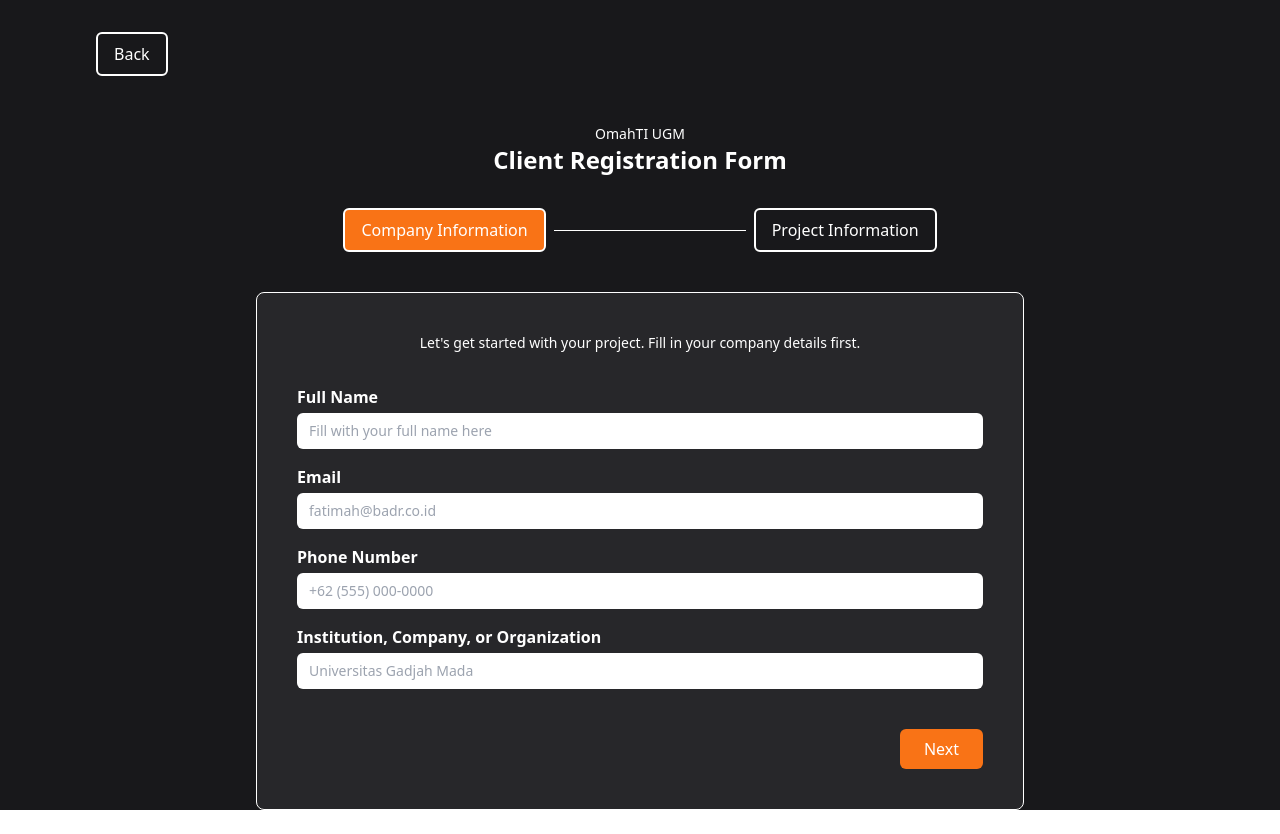
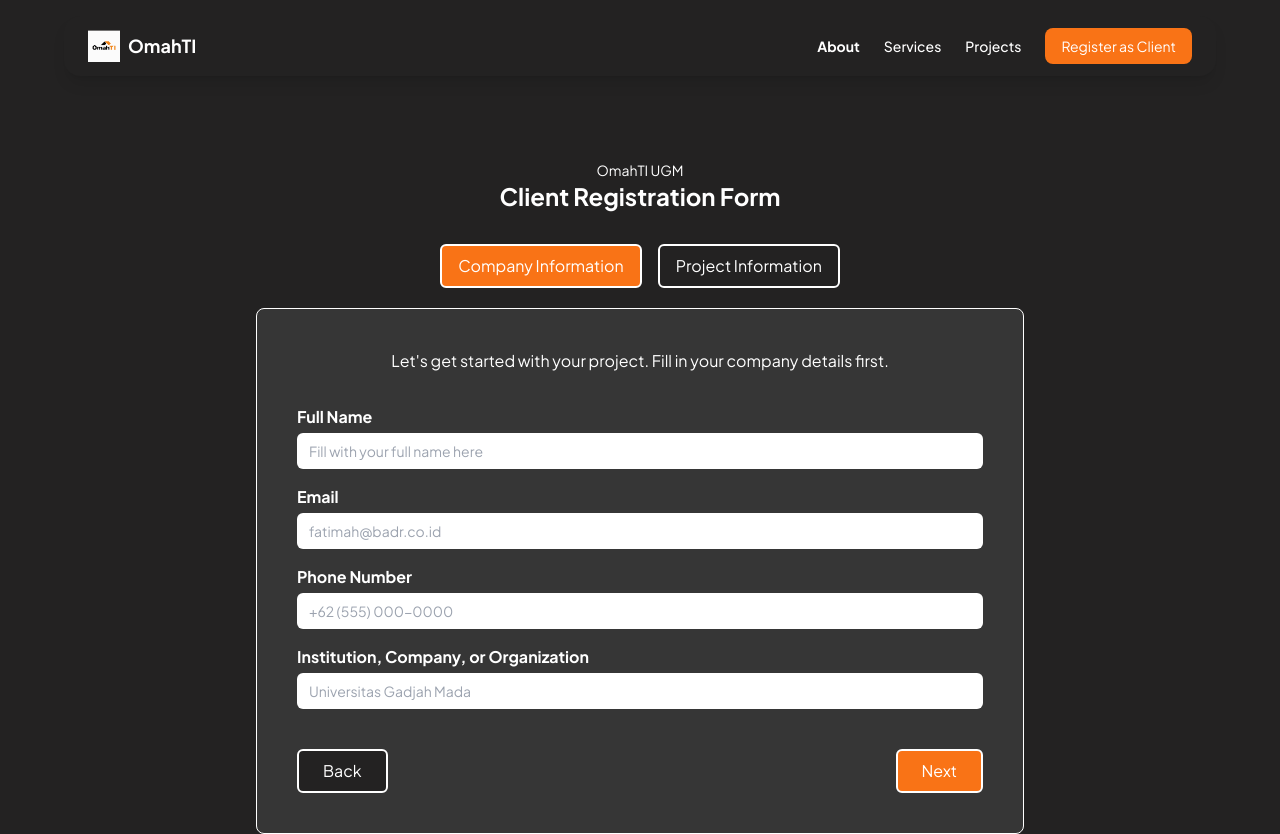
Before and after one commit to yusufimantaka/dinonaget, a React (Create React App) app in the folder stecu-frontend/: page /register in a window 1280 px wide. Before the commit the page ends 810 px from the top, so only its background shows below. Built offline with nearby package versions, Linux system fonts and the light colour scheme.

Commit message:
modifications in ClientReg

```diff
--- a/stecu-frontend/src/App.js
+++ b/stecu-frontend/src/App.js
@@ -14,29 +14,30 @@ import ClientRegistrationForm from './pages/ClientRegistrationForm';
 import ProjectIntakeForm from './pages/ProjectIntakeForm';
 import Estimation from './pages/Estimation';
 
-
 function LandingPage() {
   return (
-    <div className="bg-black text-white font-jakarta">
-      <Navbar />
+    <>
       <Hero />
       <About />
       <Services />
       <Projects />
       <Contact />
-    </div>
+    </>
   );
 }
 
 function App() {
   return (
     <Router>
+      <div className="bg-black text-white font-jakarta">
+        <Navbar /> {/* Navbar now always rendered */}
         <Routes>
           <Route path="/" element={<LandingPage />} />
           <Route path="/register" element={<ClientRegistrationForm />} />
           <Route path="/project" element={<ProjectIntakeForm />} />
           <Route path="/estimate" element={<Estimation />} />
         </Routes>
+      </div>
     </Router>
   );
 }
--- a/stecu-frontend/src/pages/ClientRegistrationForm.jsx
+++ b/stecu-frontend/src/pages/ClientRegistrationForm.jsx
@@ -39,24 +39,17 @@ const ClientRegistrationForm = () => {
       return;
     }
 
-    // Save to session storage
     Object.entries(form).forEach(([key, value]) =>
       sessionStorage.setItem(key, value)
     );
 
-    // Navigate to the next page
     navigate('/project');
   };
 
   return (
-    <div className="bg-zinc-900 min-h-screen text-white font-sans">
-      <button
-        className="mt-8 ml-24 px-4 py-2 border-2 border-white rounded-md"
-        onClick={() => navigate("/")}>
-          Back
-      </button>
-      <h2 className="text-center text-sm mt-12">OmahTI UGM</h2>
-      <h1 className="text-center text-2xl font-bold mb-8">Client Registration Form</h1>
+    <div className="min-h-screen bg-customGray text-white font-jakarta flex flex-col items-center pt-20">
+      <h2 className="pt-20 text-sm">OmahTI UGM</h2>
+      <h1 className="text-2xl font-bold mb-8">Client Registration Form</h1>
 
       <div className="flex justify-center items-center mb-5 gap-2">
         <div className="border-2 border-white px-4 py-2 rounded-md bg-orange-500">Company Information</div>
@@ -64,8 +57,8 @@ const ClientRegistrationForm = () => {
         <div className="border-2 border-white px-4 py-2 rounded-md">Project Information</div>
       </div>
 
-      <div className="bg-zinc-800 border border-white rounded-lg w-[65%] max-w-3xl mx-auto p-10 mt-10">
-        <p className="text-center text-sm mb-8">
+      <div className="bg-customGrayLight border border-white rounded-lg w-[90%] max-w-3xl p-10">
+        <p className="text-center text-l mb-8">
           Let's get started with your project. Fill in your company details first.
         </p>
         <form onSubmit={handleSubmit} className="flex flex-col gap-4">
@@ -91,10 +84,17 @@ const ClientRegistrationForm = () => {
             </div>
           ))}
 
-          <div className="flex justify-end mt-6">
+          <div className="flex justify-between mt-6">
+            <button
+              type="button"
+              onClick={() => navigate(-1)}
+              className="bg-customGray text-white px-6 py-2 rounded-md border-white border-2"
+            >
+              Back
+            </button>
             <button
               type="submit"
-              className="bg-orange-500 text-white px-6 py-2 rounded-md"
+              className="bg-orange-500 text-white px-6 py-2 rounded-md border-white border-2"
             >
               Next
             </button>
```
Lines whose indentation alone changed are shown as unchanged.
